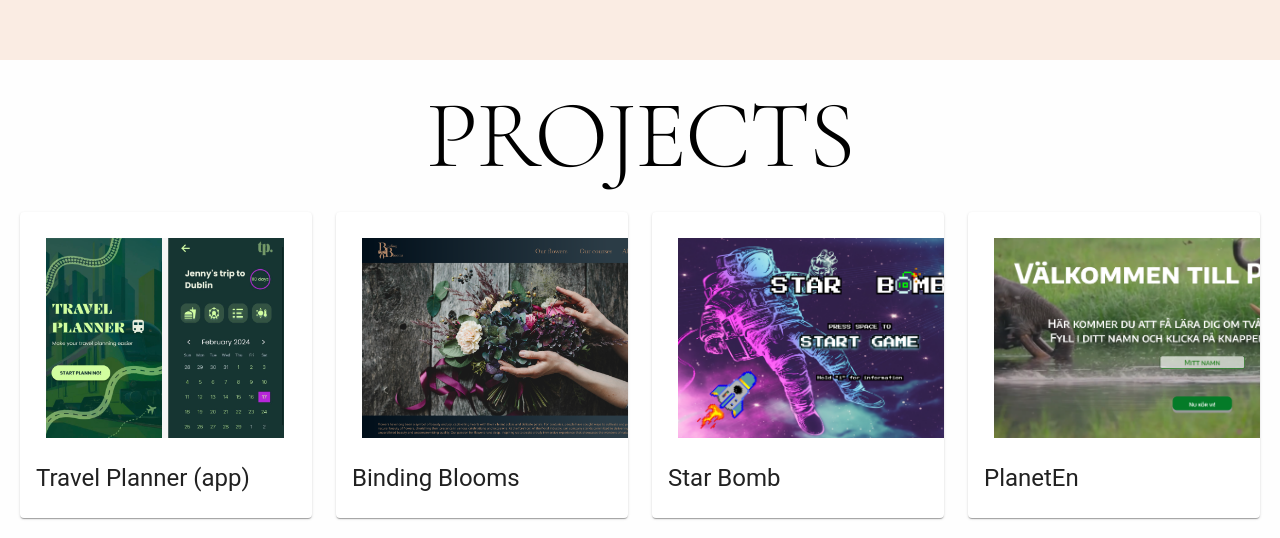
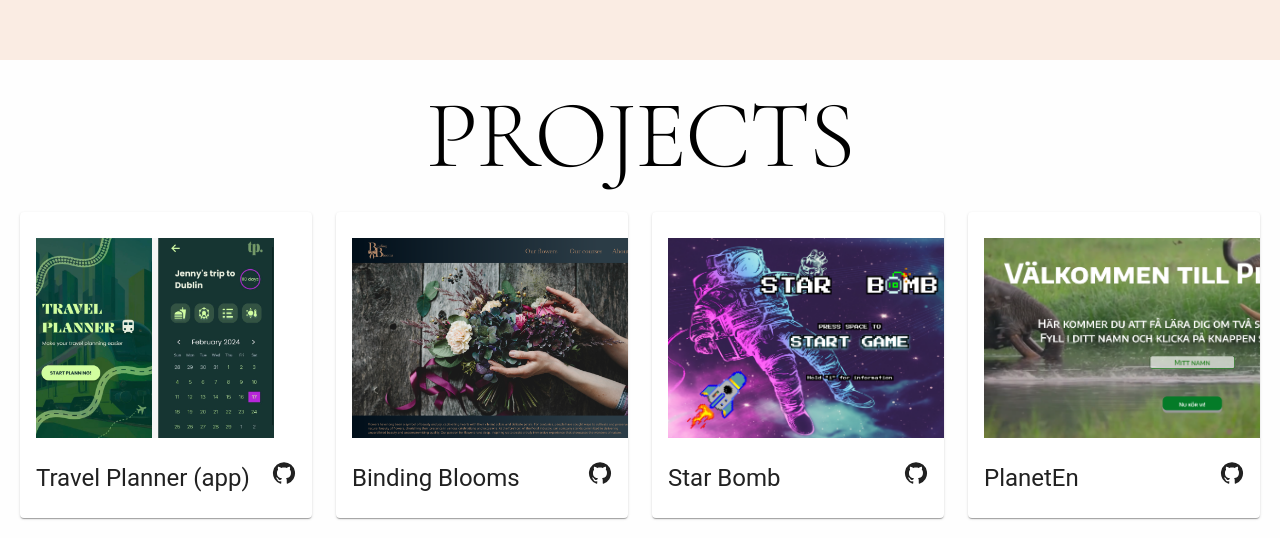
Before and after one commit to JennyWeij/JennyPortfolio, a React (Vite) app: page / in a window 1280 px wide. Shown: the part 1840-2378 px from the top of the page. Built offline with nearby package versions, Linux system fonts and the light colour scheme.

Commit message:
added github icon to the card

```diff
--- a/package.json
+++ b/package.json
@@ -13,6 +13,7 @@
     "@chakra-ui/react": "^2.8.2",
     "@emotion/react": "^11.11.3",
     "@emotion/styled": "^11.11.0",
+    "@mui/icons-material": "^5.15.10",
     "@mui/material": "^5.15.10",
     "framer-motion": "^11.0.5",
     "mui-image": "^1.0.7",
--- a/src/Pages/Projects.tsx
+++ b/src/Pages/Projects.tsx
@@ -1,3 +1,4 @@
+import GitHubIcon from "@mui/icons-material/GitHub";
 import Box from "@mui/material/Box";
 import Card from "@mui/material/Card";
 import CardContent from "@mui/material/CardContent";
@@ -49,16 +50,31 @@ function Projects() {
             key={project.title}
           >
             {/* Adjust the size of the Grid item based on your design */}
-            <Card sx={{ height: "100%" }}>
-              <CardContent>
+            <Card
+              sx={{ height: "100%", display: "flex", flexDirection: "column" }}
+            >
+              <CardContent style={{ flexGrow: 1 }}>
                 <img
                   src={project.imagePath} // Use the actual image path from the project object
                   alt={project.title} // Use the actual title from the project object
-                  style={{ maxWidth: "auto", height: "200px", margin: 10 }} // Ensure image is responsive
+                  style={{
+                    maxWidth: "auto",
+                    height: "200px",
+                    margin: "10px auto",
+                  }} // Ensure image is responsive
                 />
-                <Typography variant="h5" mt="10px">
-                  {project.title}
-                </Typography>
+                <Box
+                  style={{
+                    display: "flex",
+                    alignItems: "center",
+                    justifyContent: "space-between",
+                  }}
+                >
+                  <Typography variant="h5" mt="10px">
+                    {project.title}
+                  </Typography>
+                  <GitHubIcon />
+                </Box>
               </CardContent>
             </Card>
           </Grid>
```
Also changed, not shown: 1 other file (tests, documents, lock files or other folders).
